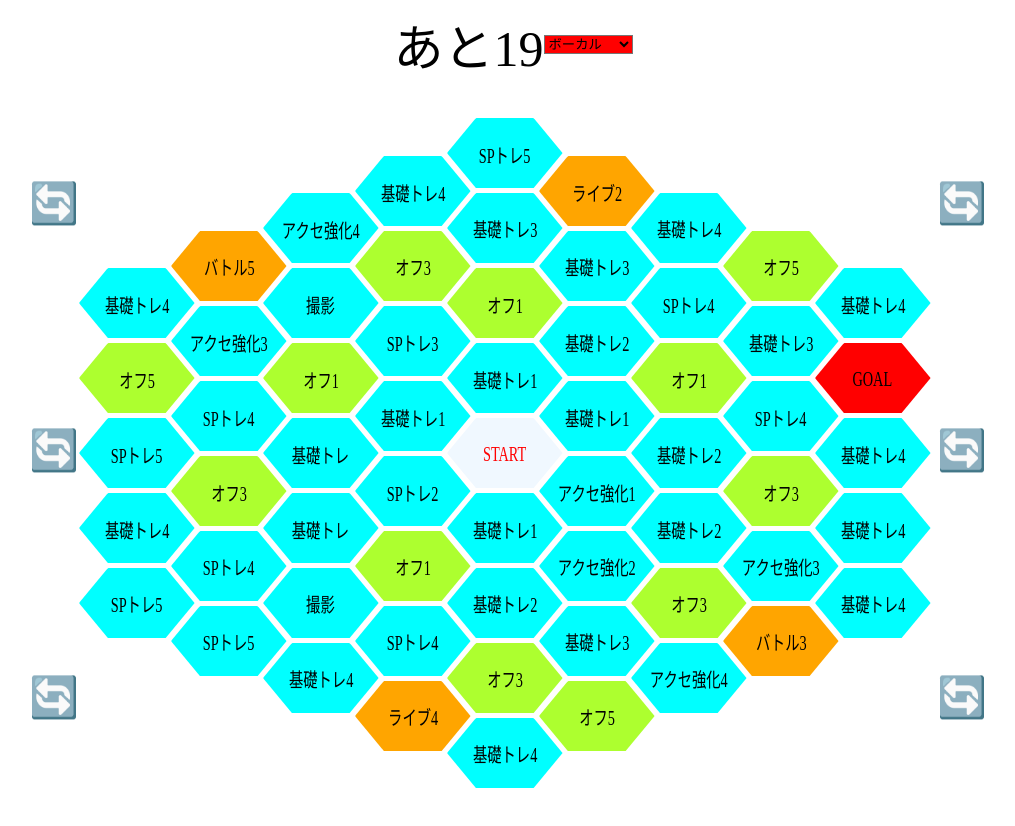
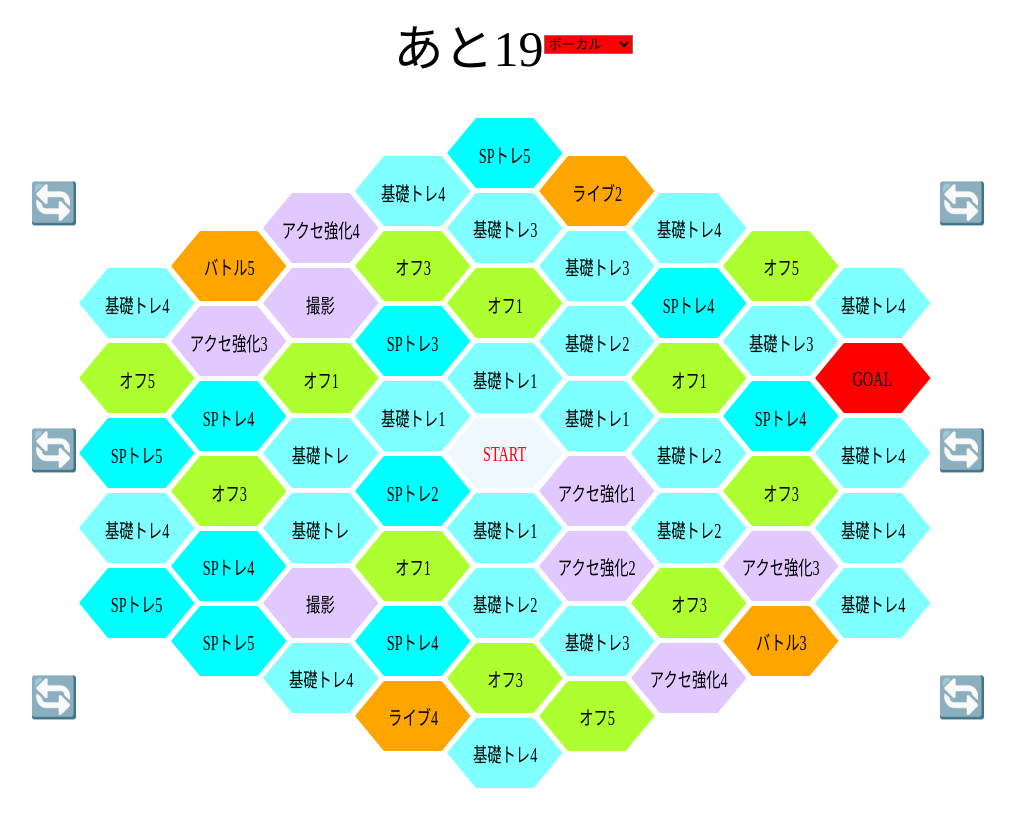
Before and after one commit to yukishirotsubasa/idolyPrideGassyuku, a plain HTML site: page index.html in a window 1280 px wide. Shown: the whole page, without its empty margins (127-1142 px from the left). Drawn offline with Linux system fonts and the light colour scheme.

Commit message:
Update index.html
hex color change

```diff
--- a/index.html
+++ b/index.html
@@ -35,8 +35,12 @@
                 transform: scale(1.43, 1);}
             [value^="GOAL"] { background-color: red; }
             [value^="オフ"] { background-color: GreenYellow; }
-            [value^="基礎トレ"], [value^="アクセ強化"], [value^="SPトレ"], [value^="撮影"] {
+            [value^="基礎トレ"] {
+                background-color: #00FFFF80; }
+            [value^="SPトレ"] {
                 background-color: aqua; }
+            [value^="アクセ強化"], [value^="撮影"] {
+                background-color: #e1c9ff; }
             [value^="バトル"], [value^="ライブ"] { background-color: orange; }
             [value^="START"] { background-color: AliceBlue;
                 color:red; }
```
